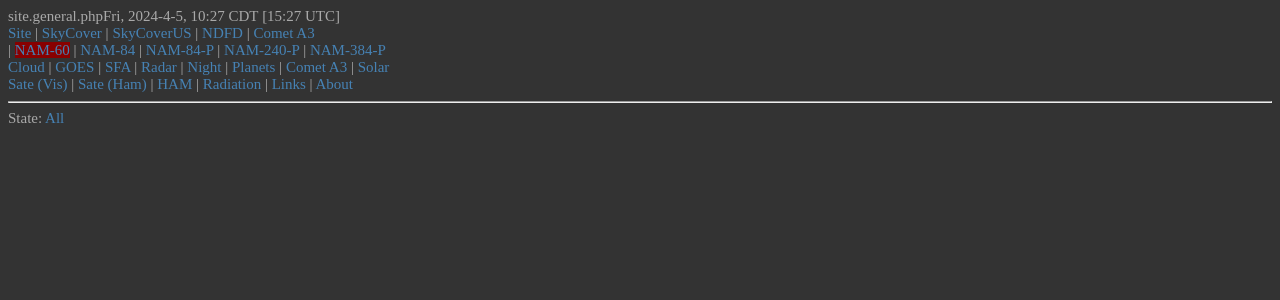
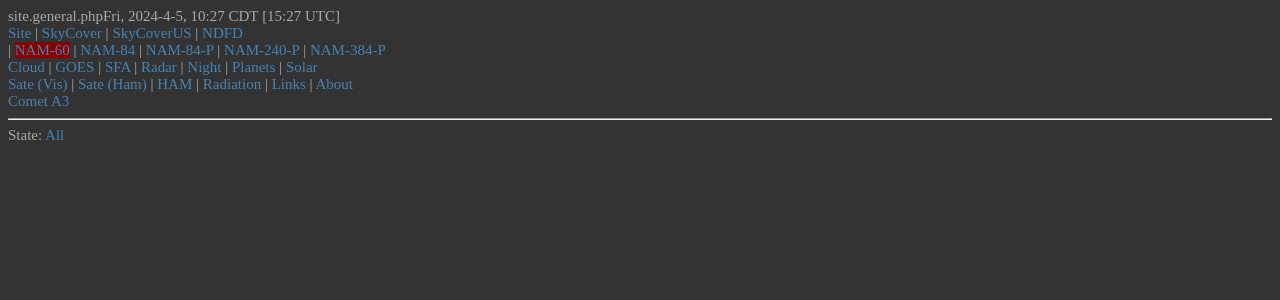
Before and after one commit to drzh/astro, a PHP site: page /index.php in a window 1280 px wide. Shown: the top 300 px of the page. Run offline with PHP 8.4, Linux system fonts and the light colour scheme; data that the repository does not hold is empty.

Commit message:
modified:   menu.php

```diff
--- a/menu.php
+++ b/menu.php
@@ -17,7 +17,6 @@ echo date('D, Y-n-j, G:i T'), '&nbsp;[', gmdate('G:i'), ' UTC]'; ?>
 <?php } ?>
 
 | <a href='/ndfd.php'>NDFD</a>
-| <a href='/table/table.php?tb=C_2023_A3_Tsuchinshan-ATLA.rise_set.2024.CDT.table.txt'>Comet A3</a>
 <br/>
 
 <?php if (file_exists('config/tgnam60.off') || file_exists('../config/tgnam60.off')) { ?>
@@ -49,7 +48,6 @@ echo date('D, Y-n-j, G:i T'), '&nbsp;[', gmdate('G:i'), ' UTC]'; ?>
 | <a href='/radar.php'>Radar</a>
 | <a href='/daynight.php'>Night</a>
 | <a href='/planets.php'>Planets</a>
-| <a href='/table/table.php?tb=C_2023_A3_Tsuchinshan-ATLA.rise_set.2024.CDT.table.txt'>Comet A3</a>
 | <a href='/solar.php'>Solar</a>
 <br/ >
 
@@ -61,4 +59,5 @@ echo date('D, Y-n-j, G:i T'), '&nbsp;[', gmdate('G:i'), ' UTC]'; ?>
 | <a href='/about.php'>About</a>
 <br/>
 
+<a href='/table/table.php?tb=C_2023_A3_Tsuchinshan-ATLA.rise_set.2024.CDT.table.txt'>Comet A3</a>
 <hr>
```
